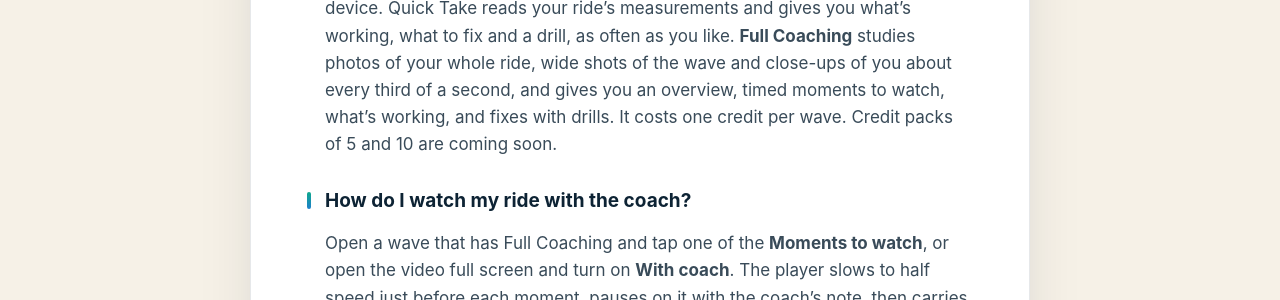
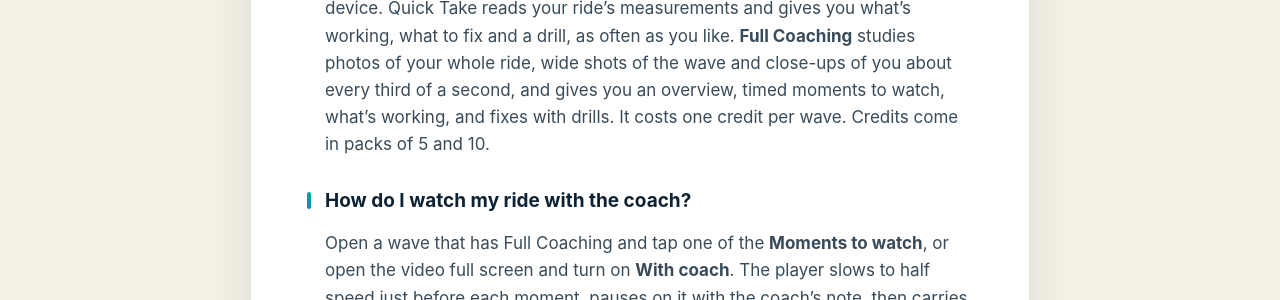
Before and after one commit to davestubbs/surfanalyser-privacy, a Jekyll site: the page built from support/index.md, in a window 1280 px wide and 900 px high, scrolled down 1181 px. Shown: the part 234-534 px from the top of the window. Built offline with Jekyll 4.4.1, drawn with Linux system fonts in a browser that asks for light colours; our own code applies the rules of GitHub Pages for plain Markdown files.

Commit message:
Update the Carvesense site
Generated by tools/marketing/publish_site.py in the SurfAnalyser repo.

```diff
--- a/index.html
+++ b/index.html
@@ -195,7 +195,7 @@
           <li>Wide shots of the wave, close-ups of you every third of a second</li>
           <li>An honest overview, timed moments, strengths and fixes with drills</li>
           <li>"With coach" slow-motion playback</li>
-          <li>Credits never expire; packs coming soon</li>
+          <li>Small credit packs that never expire</li>
         </ul>
       </div>
     </div>
--- a/support/index.md
+++ b/support/index.md
@@ -37,7 +37,7 @@ No. Analysis happens entirely on your iPhone or iPad. Full Coaching sends that w
 
 ### What's free, and what do credits buy?
 
-Analysis, stats and **Quick Take** coaching are always free, and they run on your device. Quick Take reads your ride's measurements and gives you what's working, what to fix and a drill, as often as you like. **Full Coaching** studies photos of your whole ride, wide shots of the wave and close-ups of you about every third of a second, and gives you an overview, timed moments to watch, what's working, and fixes with drills. It costs one credit per wave. Credit packs of 5 and 10 are coming soon.
+Analysis, stats and **Quick Take** coaching are always free, and they run on your device. Quick Take reads your ride's measurements and gives you what's working, what to fix and a drill, as often as you like. **Full Coaching** studies photos of your whole ride, wide shots of the wave and close-ups of you about every third of a second, and gives you an overview, timed moments to watch, what's working, and fixes with drills. It costs one credit per wave. Credits come in packs of 5 and 10.
 
 ### How do I watch my ride with the coach?
 
```
Also changed, not shown: assets/og.png, assets/screens/02_player_coach.jpg, assets/screens/03_home.jpg, assets/screens/04_coaching.jpg, assets/screens/06_metrics.jpg, assets/screens/08_plan.jpg, assets/screens/09_free_or_full.jpg (added).
